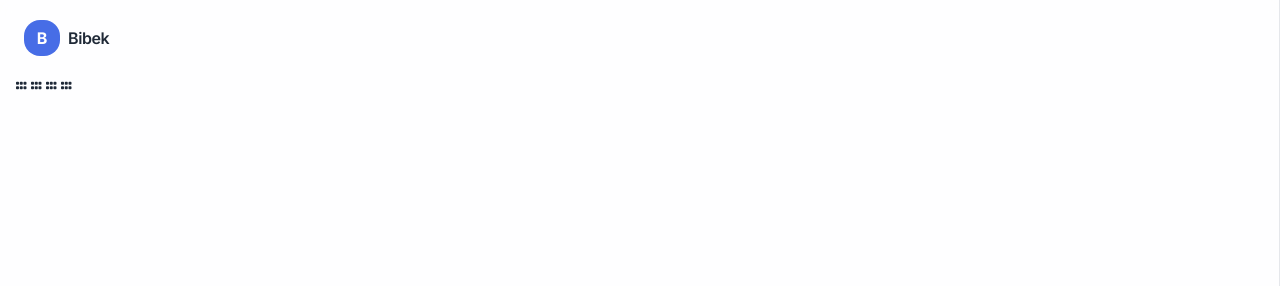
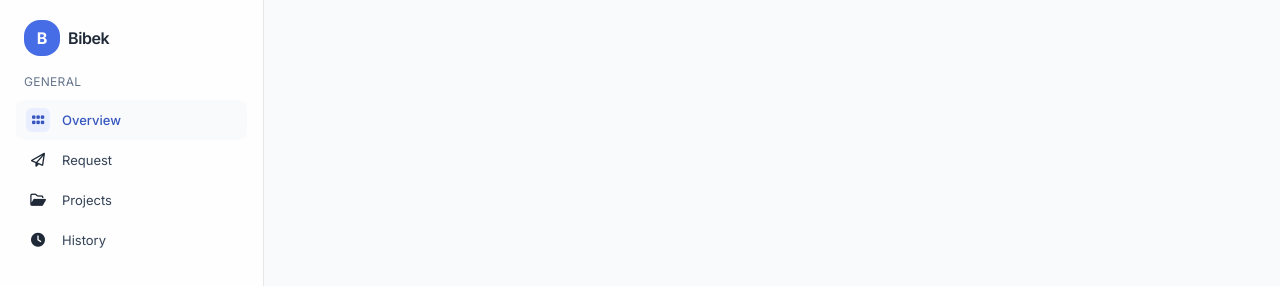
Before and after one commit to BibekPandu/CSSTailwind, a plain HTML site: page tailwind/Tailwindproject.html in a window 1280 px wide. Shown: the top 286 px of the page. Drawn offline with nearby package versions, Linux system fonts and the light colour scheme.

Commit message:
one section of the sidebar

```diff
--- a/tailwind/Tailwindproject.html
+++ b/tailwind/Tailwindproject.html
@@ -74,7 +74,7 @@
   </head>
   <body class="bg-ink-50 text-ink-800 antialiased">
     <div class="min-h-full">
-      <div class="grid lg:grid-cols[264px_1fr]">
+      <div class="grid lg:grid-cols-[264px_1fr]">
         <aside
           class="hidden lg:flex min-h-screen sticky top-0 flex-col gap-3 border-r borderlink-100 bg-white/80 backdrop-blur px-4 py-5"
         >
@@ -86,24 +86,56 @@
             </div>
             <span class="font-semibold tracking-tight">Bibek</span>
           </a>
-          <nav class="mt-1">
+          <nav class="mt-1 flex-1 space-y-6 text-[13px] leading-5">
             <section>
-              <h2></h2>
-              <a href="">
-                <span> <i class="fa-solid fa-grip text-[12px]"></i></span>
-                <span></span>
+              <h2
+                class="px-2 mb-2 text-ink-500 text-[12px] uppercase tracking-wide"
+              >
+                General
+              </h2>
+              <a
+                href="#"
+                class="flex items-center gap-3 rounded-lg px-2.5 py-2 bg-ink-50 text-brand-700 font-medium"
+              >
+                <span
+                  class="h-6 w-6 grid place-items-center rounded-md bg-brand-100 text-brand-700"
+                >
+                  <i class="fa-solid fa-grip text-[14px]"></i
+                ></span>
+                <span>Overview</span>
               </a>
-              <a href="">
-                <span> <i class="fa-solid fa-grip text-[12px]"></i></span>
-                <span></span>
+              <a
+                href="#"
+                class="group flex items-center gap-3 rounded-lg px-2.5 py-2 hover:bg-ink-50"
+              >
+                <span
+                  class="h-6 w-6 grid place-items-center rounded-md bg-text-ink-500 group-hover:bg-brand-50 group-hover:text-brand-700"
+                >
+                  <i class="fa-regular fa-paper-plane text-[14px]"></i
+                ></span>
+                <span class="text-ink-700">Request</span>
               </a>
-              <a href="">
-                <span> <i class="fa-solid fa-grip text-[12px]"></i></span>
-                <span></span>
+              <a
+                href="#"
+                class="group flex items-center gap-3 rounded-lg px-2.5 py-2 hover:bg-ink-50"
+              >
+                <span
+                  class="h-6 w-6 grid place-items-center rounded-md bg-text-ink-500 group-hover:bg-brand-50 group-hover:text-brand-700"
+                >
+                  <i class="fa-regular fa-folder-open text-[14px]"></i
+                ></span>
+                <span class="text-ink-700">Projects</span>
               </a>
-              <a href="">
-                <span> <i class="fa-solid fa-grip text-[12px]"></i></span>
-                <span></span>
+              <a
+                href="#"
+                class="group flex items-center gap-3 rounded-lg px-2.5 py-2 hover:bg-ink-50"
+              >
+                <span
+                  class="h-6 w-6 grid place-items-center rounded-md bg-text-ink-500 group-hover:bg-brand-50 group-hover:text-brand-700"
+                >
+                  <i class="fa-solid fa-clock text-[14px]"></i
+                ></span>
+                <span class="text-ink-700">History</span>
               </a>
             </section>
           </nav>
```
